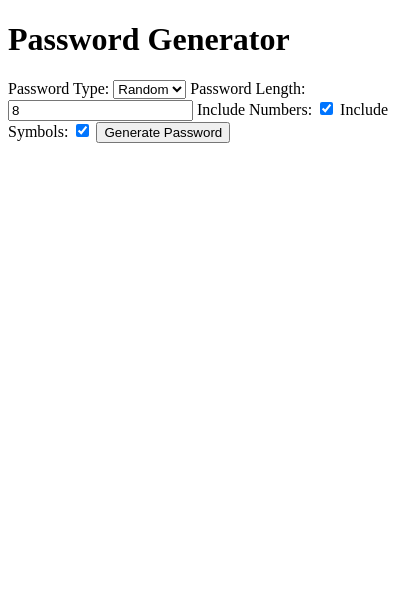
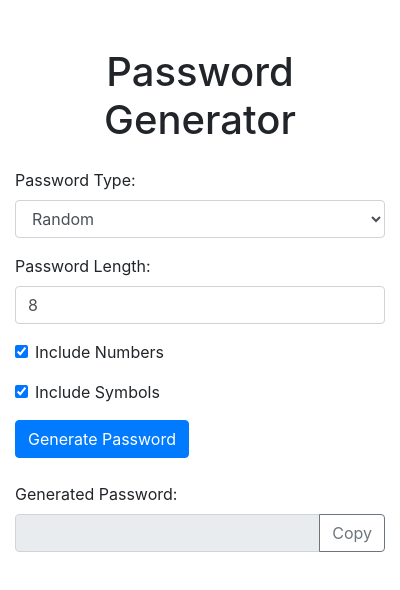
Before and after one commit to danjelhuang/password-generator, a browser extension: page client/popup.html in a window 400 px wide. Drawn offline with nearby package versions, Linux system fonts and the light colour scheme.

Commit message:
improve frontend

```diff
--- a/client/popup.html
+++ b/client/popup.html
@@ -1,33 +1,58 @@
 <!DOCTYPE html>
 <html lang="en">
+
 <head>
     <meta charset="UTF-8">
     <meta name="viewport" content="width=device-width, initial-scale=1.0">
     <title>Password Generator</title>
+    <link rel="stylesheet" href="https://stackpath.bootstrapcdn.com/bootstrap/4.3.1/css/bootstrap.min.css">
 </head>
+
 <body>
-    <h1>Password Generator</h1>
-    <form id="passwordForm">
-        <label for="passwordType">Password Type:</label>
-        <select id="passwordType" name="type">
-            <option value="random">Random</option>
-            <option value="pin">PIN</option>
-        </select>
+    <div class="container mt-5">
+        <div class="row justify-content-center">
+            <div class="col-md-8">
+                <h1 class="text-center mb-4">Password Generator</h1>
+                <form id="passwordForm">
+                    <div class="form-group">
+                        <label for="passwordType">Password Type:</label>
+                        <select class="form-control" id="passwordType" name="type">
+                            <option value="random">Random</option>
+                            <option value="pin">PIN</option>
+                        </select>
+                    </div>
+                    <div class="form-group">
+                        <label for="passwordLength">Password Length:</label>
+                        <input type="number" class="form-control" id="passwordLength" name="pwLength" min="1" value="8">
+                    </div>
+                    <div class="form-group form-check">
+                        <input type="checkbox" class="form-check-input" id="includeNumbers" name="numbers" checked>
+                        <label class="form-check-label" for="includeNumbers">Include Numbers</label>
+                    </div>
+                    <div class="form-group form-check">
+                        <input type="checkbox" class="form-check-input" id="includeSymbols" name="symbols" checked>
+                        <label class="form-check-label" for="includeSymbols">Include Symbols</label>
+                    </div>
+                    <button type="button" class="btn btn-primary" id="generateBtn">Generate Password</button>
 
-        <label for="passwordLength">Password Length:</label>
-        <input type="number" id="passwordLength" name="pwLength" min="1" value="8">
+                    <div class="form-group mt-4">
+                        <label for="generatedPassword">Generated Password:</label>
+                        <div class="input-group">
+                            <input type="text" class="form-control" id="generatedPassword" readonly>
+                            <div class="input-group-append">
+                                <button class="btn btn-outline-secondary" type="button" id="copyBtn">Copy</button>
+                            </div>
+                        </div>
+                    </div>
+                </form>
+            </div>
+        </div>
+    </div>
 
-        <label for="includeNumbers">Include Numbers:</label>
-        <input type="checkbox" id="includeNumbers" name="numbers" checked>
-
-        <label for="includeSymbols">Include Symbols:</label>
-        <input type="checkbox" id="includeSymbols" name="symbols" checked>
-
-        <button type="button" id="generateBtn">Generate Password</button>
-    </form>
-
-    <p id="passwordDisplay"></p>
-
+    <script src="https://code.jquery.com/jquery-3.3.1.slim.min.js"></script>
+    <script src="https://cdnjs.cloudflare.com/ajax/libs/popper.js/1.14.7/umd/popper.min.js"></script>
+    <script src="https://stackpath.bootstrapcdn.com/bootstrap/4.3.1/js/bootstrap.min.js"></script>
     <script src="popup.js"></script>
 </body>
+
 </html>
--- a/client/popup.js
+++ b/client/popup.js
@@ -1,32 +1,36 @@
-document.addEventListener('DOMContentLoaded', function() {
-  const generateBtn = document.getElementById('generateBtn');
-  const passwordDisplay = document.getElementById('passwordDisplay');
+document.addEventListener("DOMContentLoaded", function() {
+    const generateBtn = document.getElementById("generateBtn");
 
-  if (generateBtn && passwordDisplay) {
-      generateBtn.addEventListener('click', generatePassword);
+    if (generateBtn) {
+        generateBtn.addEventListener("click", generatePassword);
     }
 
     function getFormValues() {
-      const form = document.getElementById('passwordForm');
+        const form = document.getElementById("passwordForm");
         return {
-          type: form.elements['type'].value,
-          length: form.elements['pwLength'].value,
-          numbers: form.elements['numbers'].checked,
-          symbols: form.elements['symbols'].checked
+            type: form.elements["type"].value,
+            length: form.elements["pwLength"].value,
+            numbers: form.elements["numbers"].checked,
+            symbols: form.elements["symbols"].checked,
         };
     }
 
     function displayPassword(password) {
-      passwordDisplay.textContent = `Generated Password: ${password}`;
+        document.getElementById("generatedPassword").value = password;
     }
 
     function generatePassword() {
-      const { type, length, numbers, symbols } = getFormValues();
-      const url = 'http://127.0.0.1:5000/generate';
+        const {
+            type,
+            length,
+            numbers,
+            symbols
+        } = getFormValues();
+        const url = "http://127.0.0.1:5000/generate";
         fetch(url, {
-          method: 'POST',
+                method: "POST",
                 headers: {
-              'Content-Type': 'application/json',
+                    "Content-Type": "application/json",
                 },
                 body: JSON.stringify({
                     type,
@@ -35,13 +39,19 @@ document.addEventListener('DOMContentLoaded', function() {
                     symbols,
                 }),
             })
-          .then(response => {
+            .then((response) => {
                 if (!response.ok) {
                     throw new Error(`HTTP error! Status: ${response.status}`);
                 }
                 return response.json();
             })
-          .then(data => displayPassword(data.password))
-          .catch(error => console.error('Error:', error));
+            .then((data) => displayPassword(data.password))
+            .catch((error) => console.error("Error:", error));
     }
 });
+
+document.getElementById("copyBtn").addEventListener("click", function() {
+    var passwordInput = document.getElementById("generatedPassword");
+    passwordInput.select();
+    navigator.clipboard.writeText(passwordInput.value);
+});
```
Lines whose indentation alone changed are shown as unchanged.
